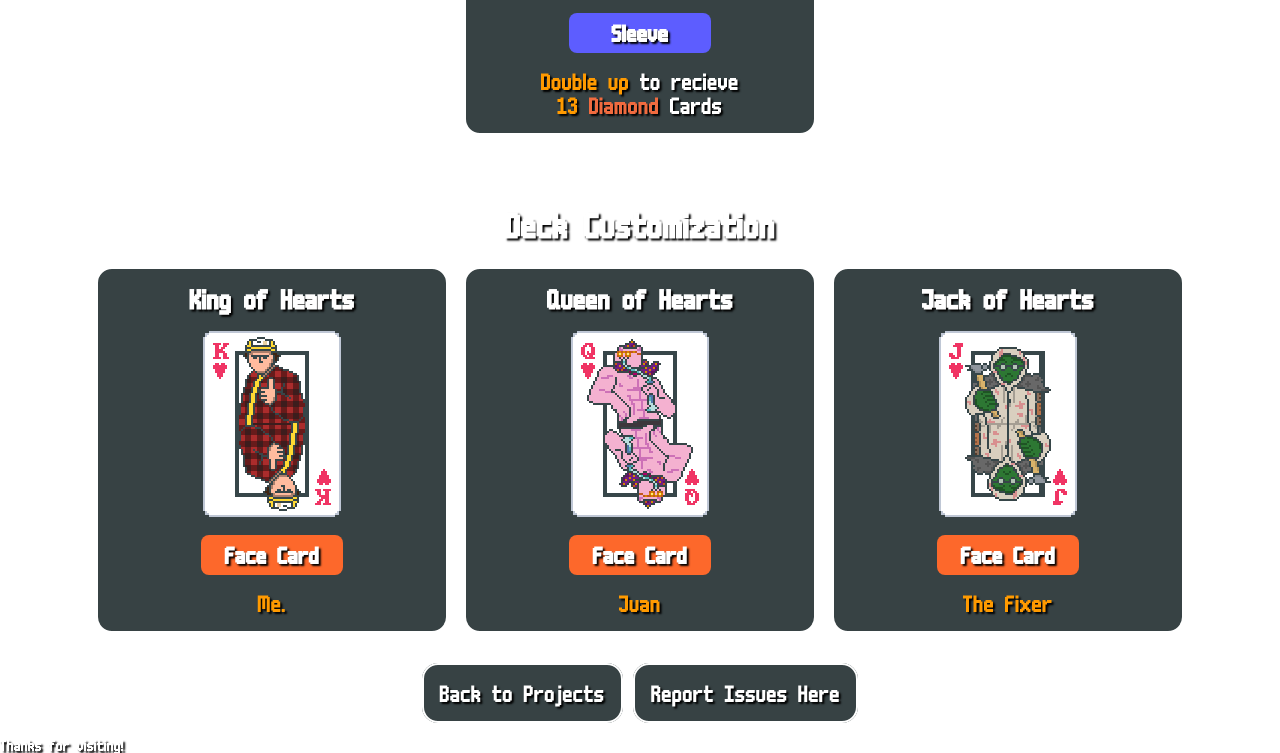
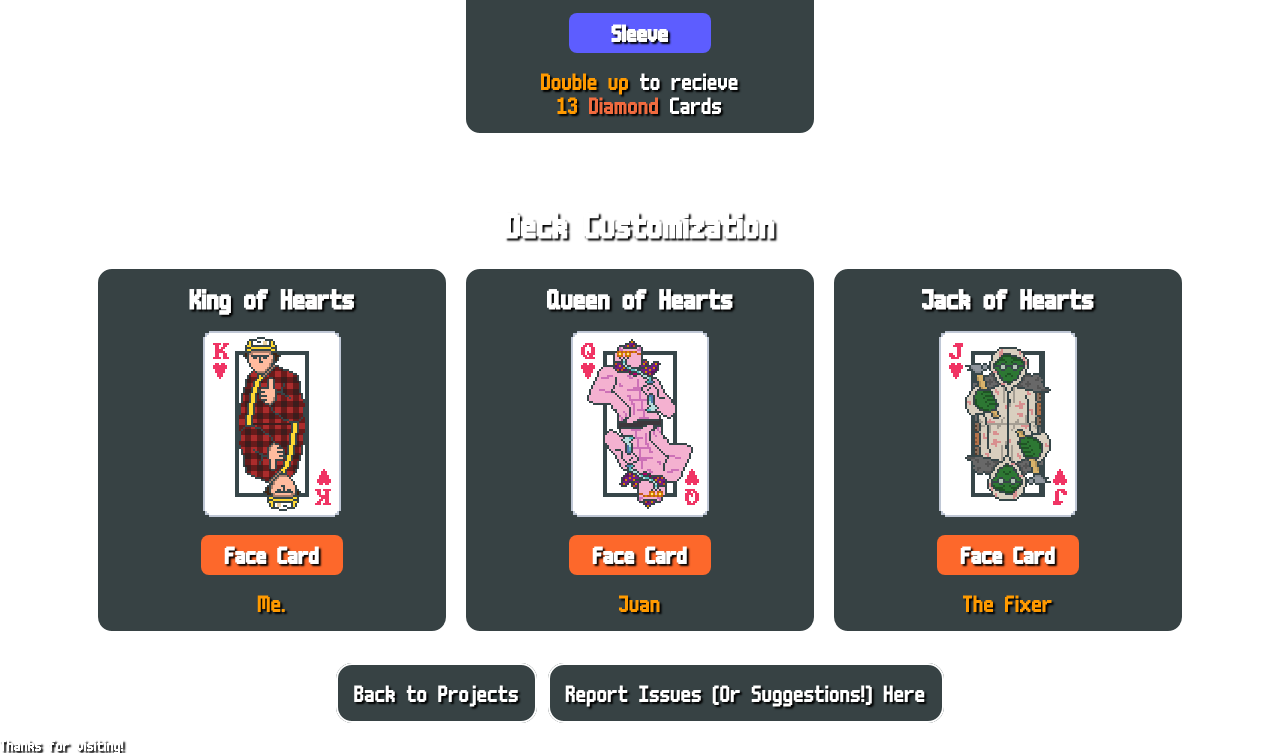
Before and after one commit to TheCatin/SlurpzonBalatroMod, a plain HTML site: page index.html in a window 1280 px wide. Shown: the part 4981-5734 px from the top of the page. Drawn offline with Linux system fonts and the light colour scheme; a script that the page names is missing.

Commit message:
Add files via upload

```diff
--- a/index.html
+++ b/index.html
@@ -93,7 +93,7 @@
     <br>
     <h2>DOWNLOAD IT</h2>
     <br>
-    <a href="https://example.com" id="download">CLICK HERE!</a>
+    <a href="https://github.com/TheCatin/SlurpzonBalatroMod/releases/download/Beta/Slurpzon.zip" id="download">CLICK HERE!</a>
     <br>
     <br>
     <p>
@@ -150,8 +150,8 @@
       <br>
     </div>
 	    <br>
-    <a href="https://example.com" id="download">Back to Projects</a>
-    <a href="https://example.com" id="download">Report Issues Here</a>
+    <a href="https://thecatin.github.io/" id="download">Back to Projects</a>
+    <a href="https://github.com/TheCatin/SlurpzonBalatroMod/issues" id="download">Report Issues (Or Suggestions!) Here</a>
     <br>
     <div class="shopitemsfull">
       <h2>shop items</h2>
```
